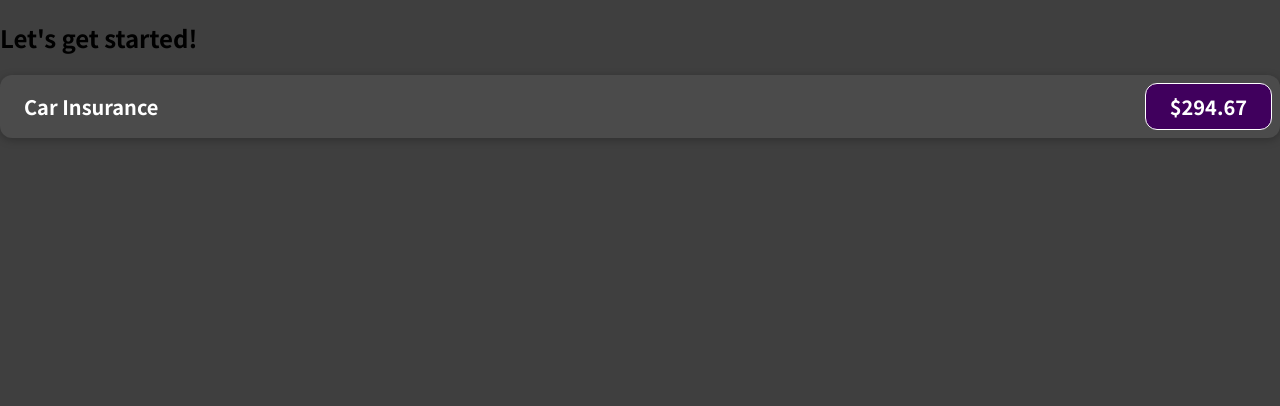
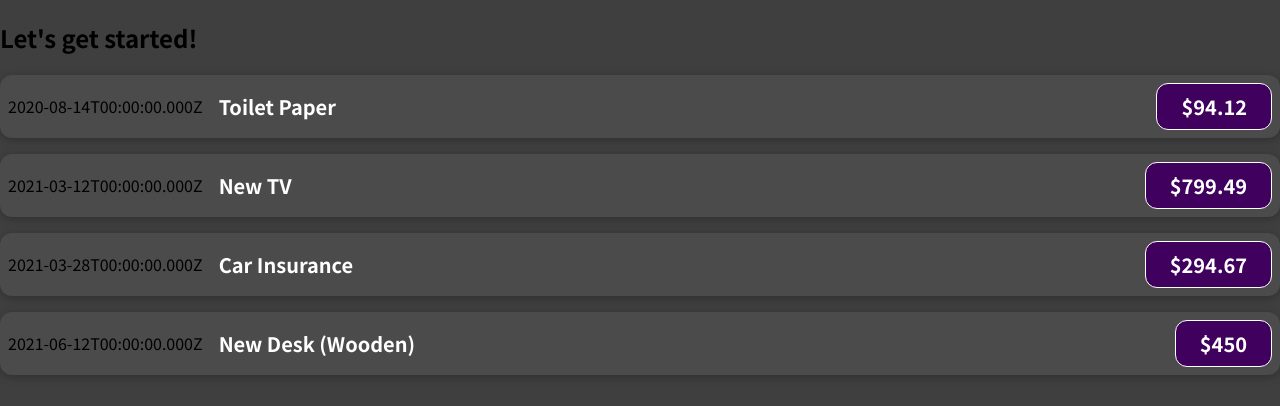
Before and after one commit to jebomin/cost-tracker, a JavaScript app: page / in a window 1280 px wide. Shown: the top 406 px of the page. Built offline with nearby package versions, Linux system fonts and the light colour scheme.

Commit message:
Transfer data using 'props'

```diff
--- a/src/App.js
+++ b/src/App.js
@@ -1,10 +1,51 @@
 import ExpenseItem from './components/ExpenseItem';
 
 function App() {
+  const expenses = [
+    {
+      id: 'e1',
+      title: 'Toilet Paper',
+      amount: 94.12,
+      date: new Date(2020, 7, 14),
+    },
+    { id: 'e2', title: 'New TV', amount: 799.49, date: new Date(2021, 2, 12) },
+    {
+      id: 'e3',
+      title: 'Car Insurance',
+      amount: 294.67,
+      date: new Date(2021, 2, 28),
+    },
+    {
+      id: 'e4',
+      title: 'New Desk (Wooden)',
+      amount: 450,
+      date: new Date(2021, 5, 12),
+    },
+  ];
+
   return (
     <div>
       <h2>Let's get started!</h2>
-      <ExpenseItem></ExpenseItem>
+      <ExpenseItem
+        title={expenses[0].title}
+        amount={expenses[0].amount}
+        date={expenses[0].date}
+      ></ExpenseItem>
+      <ExpenseItem
+        title={expenses[1].title}
+        amount={expenses[1].amount}
+        date={expenses[1].date}
+      ></ExpenseItem>
+      <ExpenseItem
+        title={expenses[2].title}
+        amount={expenses[2].amount}
+        date={expenses[2].date}
+      ></ExpenseItem>
+      <ExpenseItem
+        title={expenses[3].title}
+        amount={expenses[3].amount}
+        date={expenses[3].date}
+      ></ExpenseItem>
     </div>
   );
 }
--- a/src/components/ExpenseItem.js
+++ b/src/components/ExpenseItem.js
@@ -1,16 +1,12 @@
 import './ExpenseItem.css';
 
-function ExpenseItem() {
-  const expenseDate = new Date(2021, 2, 28);
-  const expenseTitle = 'Car Insurance'
-  const expenseAmount = 294.67;
-
+function ExpenseItem(props) {
   return (
-    <div className="expense-item">
-      <div>{expenseDate.tolSOString}</div>
-      <div className="expense-item__description">
-        <h2>{expenseTitle}</h2>
-        <div className="expense-item__price">${expenseAmount}</div>
+    <div className='expense-item'>
+      <div>{props.date.toISOString()}</div>
+      <div className='expense-item__description'>
+        <h2>{props.title}</h2>
+        <div className='expense-item__price'>${props.amount}</div>
       </div>
     </div>
   );
```
